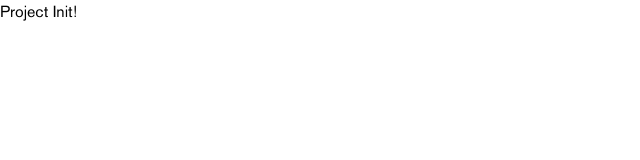
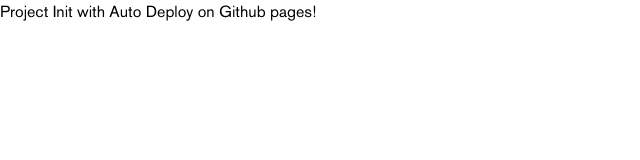
Before and after one commit to malienkoN/hangman-game, a website built with Vite: page index.html in a window 1280 px wide. Shown: the whole page, without its empty margins (0-640 px from the left). Built offline with nearby package versions, Linux system fonts and the light colour scheme.

Commit message:
test auto deploy

```diff
--- a/index.html
+++ b/index.html
@@ -10,7 +10,7 @@
   </head>
   <body>
     <div id="app">
-      <h1>Project Init!</h1>
+      <h1>Project Init with Auto Deploy on Github pages!</h1>
     </div>
     <script type="module" src="./src/js/main.js"></script>
   </body>
```
